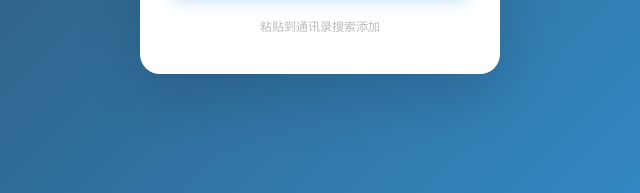
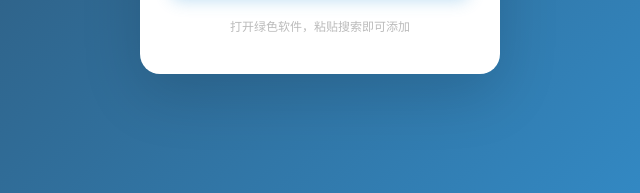
Before and after one commit to dou-01/wechat, a plain HTML site: page index.html in a window 1280 px wide. Shown: the part 563-756 px from the top of the page, 320-960 px from the left. Drawn offline with Linux system fonts and the light colour scheme.

Commit message:
添加引导语

```diff
--- a/index.html
+++ b/index.html
@@ -70,7 +70,7 @@ h2{font-size:22px;color:#333;margin-bottom:6px}
 
   <button class="btn" id="copyBtn" onclick="copyId()">复制号码</button>
 
-  <p class="footer">粘贴到通讯录搜索添加</p>
+  <p class="footer">打开绿色软件，粘贴搜索即可添加</p>
 </div>
 
 <script>
```
